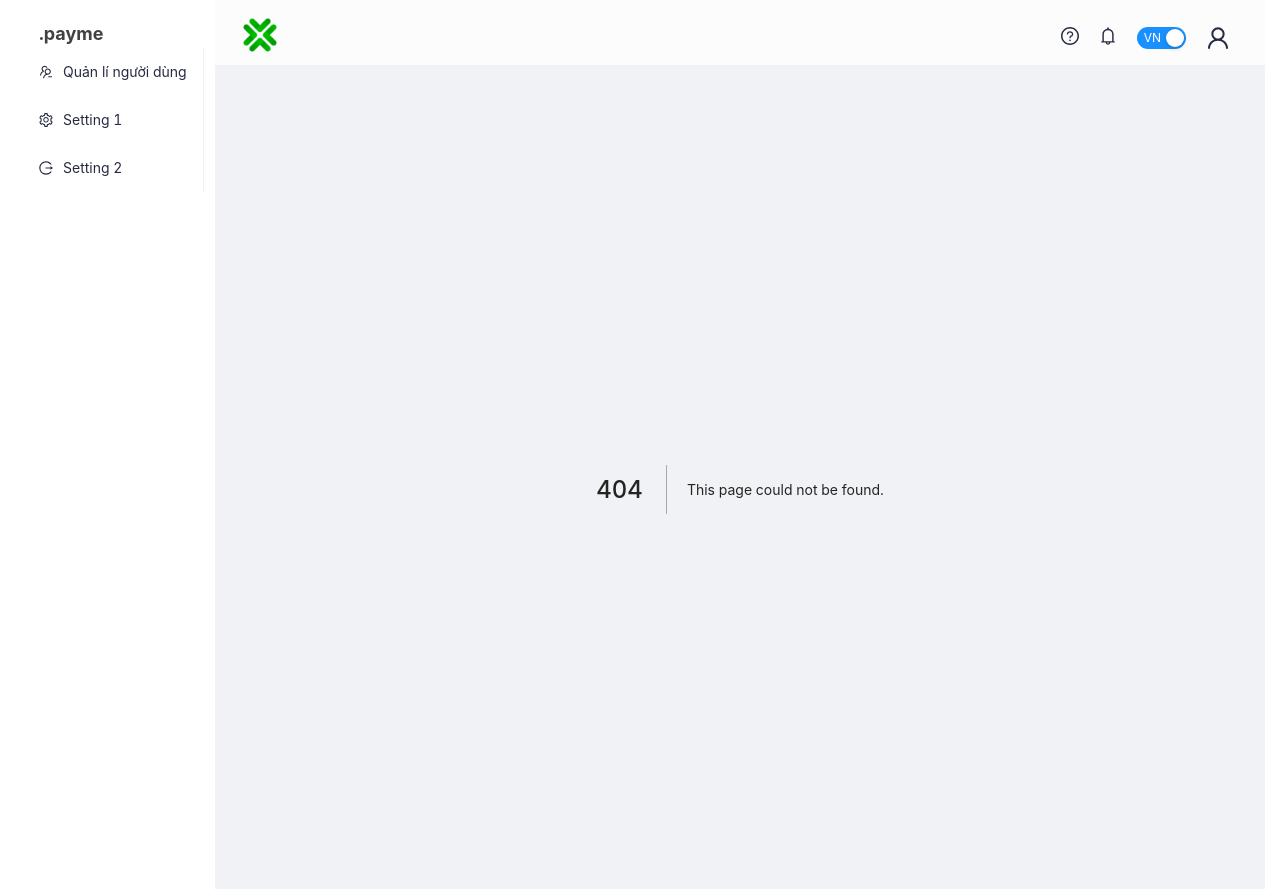
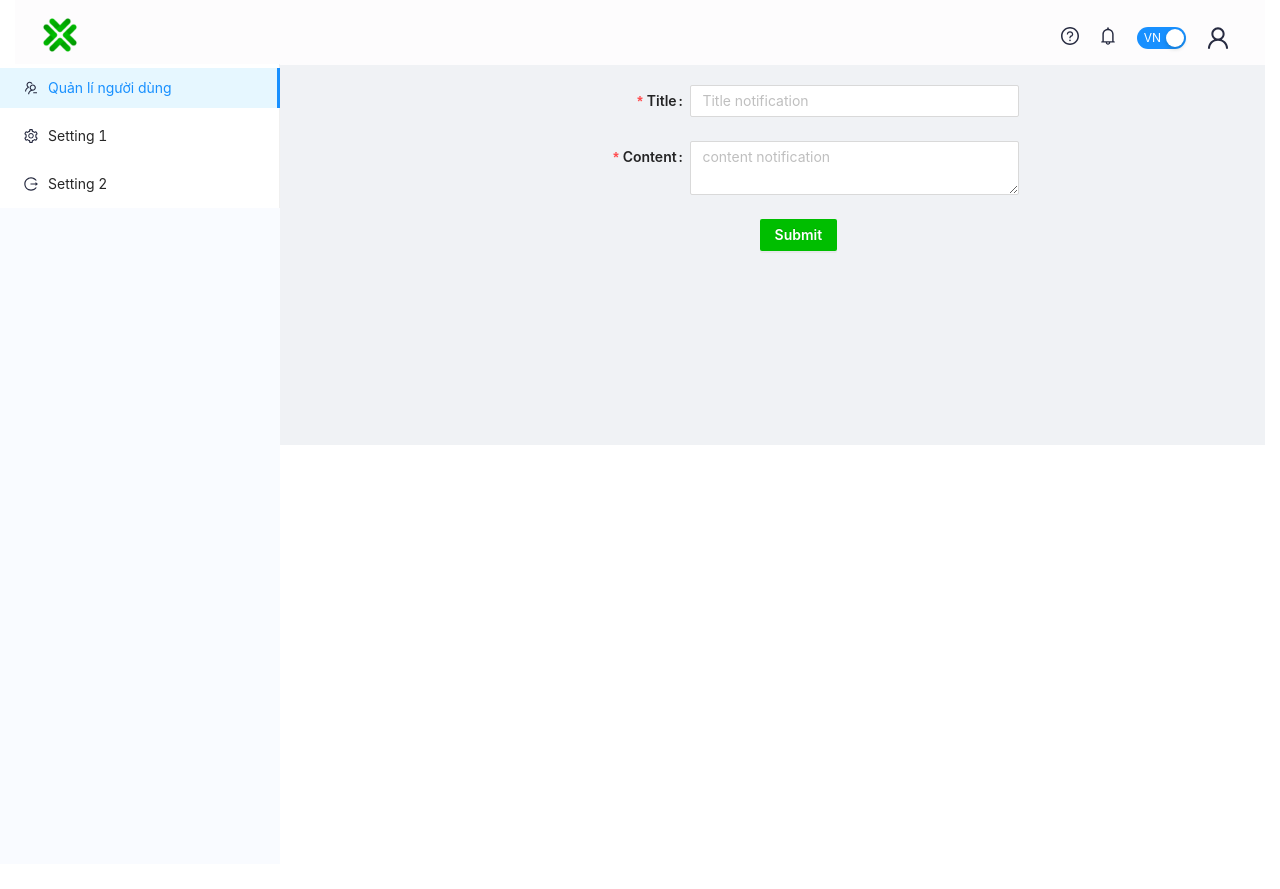
Before and after one commit to callmeNDL/demo-app, a Next.js app: page /notification in a window 1280 px wide. Before the commit this address had no page. After the commit the page ends 800 px from the top, so only its background shows below. Built offline with nearby package versions, Linux system fonts and the light colour scheme; no server answers.

Commit message:
add component push notification

```diff
--- /dev/null
+++ b/api/pushNotification.ts
@@ -0,0 +1,21 @@
+import axios from "axios";
+
+
+export const pushNoti = async (data: { title: string, content: string}) => {
+
+	const { status } = await axios.post(`https://onesignal.com/api/v1/notifications`, {
+    "app_id": "0fddad8e-61a1-4684-ab94-2652cd15f2e0",
+    "included_segments": ["Subscribed Users"],
+    "headings": {"en": data.title},
+    "contents": {"en": data.content}
+  },
+  {
+    headers: {
+      'Content-Type': 'application/json',
+      'Authorization': 'Basic MDMxZTIyYjctMjkzZS00NTM0LTgyYzAtMjc1OTI4YTVkNGRi'
+    }
+  }
+  );
+
+	return status;
+};
--- a/assets/scss/Sider.scss
+++ b/assets/scss/Sider.scss
@@ -1,20 +1,20 @@
-.sider {
-  padding: 20px 0;
+// .sider {
+//   padding: 20px 0;
 
-  &__content {
-    height: 100%;
+//   &__content {
+//     height: 100%;
 
-    &__logo {
-      padding-left: 24px;
-      font-size: 18px;
-      font-weight: 700;
-      color: #414141;
-    }
+//     &__logo {
+//       padding-left: 24px;
+//       font-size: 18px;
+//       font-weight: 700;
+//       color: #414141;
+//     }
 
-    .menu-sider {
-      height: 100%;
-    }
-  }
+//     .menu-sider {
+//       height: 100%;
+//     }
+//   }
 
 
-}
+// }
--- /dev/null
+++ b/assets/scss/notification/Notification.scss
@@ -0,0 +1,5 @@
+.notification {
+    label {
+        font-weight: 600;
+    }
+}
--- a/assets/scss/pages/PageCreateUser.scss
+++ b/assets/scss/pages/PageCreateUser.scss
@@ -1,6 +1,8 @@
 .create-user {
     background: white;
     border-radius: 15px 15px 0 0;
+    padding: 25px 10px;
+    margin-top: 10px;
 
     &__title {
         border-bottom: 1px solid var(--borderPrimary);
@@ -10,6 +12,7 @@
     }
 
     &__box {
+        padding-top: 20px;
         .ant-form-item {
             margin-bottom: 10px;
 
--- a/components/SiderApp.tsx
+++ b/components/SiderApp.tsx
@@ -1,39 +1,45 @@
+import Link from 'next/link';
 import React from 'react';
-import { Divider, Grid, Layout, Menu } from 'antd';
-const { Sider } = Layout;
+
+import type { MenuProps } from 'antd';
+import { Layout, Menu } from 'antd';
+
 import { routes } from '../router';
 
-const { useBreakpoint } = Grid;
-const SiderAPP = () => {
-  const screens = useBreakpoint();
+const { Sider } = Layout;
 
+const items: MenuProps['items'] = routes.length
+  ? routes.map((item, index) => ({
+      key: String(index + 1),
+      icon: React.createElement(item.icon),
+      label: (
+        <Link href={item.path}>
+          <a>{item.label}</a>
+        </Link>
+      ),
+    }))
+  : [];
+
+const SiderApp = () => {
   return (
-    <Sider
-      className="sider"
-      theme="light"
-      breakpoint="lg"
-      collapsedWidth="0"
-      onBreakpoint={(broken) => {}}
-      onCollapse={(collapsed, type) => {}}
-    >
-      <div className="sider__content" style={{ position: screens.xl ? 'fixed' : 'relative' }}>
-        <div className="sider__content__logo">.payme</div>
-        <div className="menu-sider">
-          <Menu
-            className="menu-sider__top"
-            theme="light"
-            mode="inline"
-            defaultSelectedKeys={['4']}
-            items={routes.map((item, index) => ({
-              key: String(index + 1),
-              icon: React.createElement(item.icon),
-              label: <div className="item-sider-top">{item.label}</div>,
-            }))}
-          />
-        </div>
-      </div>
-    </Sider>
+    <Layout hasSider>
+      <Sider
+        breakpoint="lg"
+        style={{
+          overflow: 'auto',
+          height: '100vh',
+          position: 'fixed',
+          left: 0,
+          top: '64px',
+          bottom: 0,
+          background: '#f9fbff',
+        }}
+        width={280}
+      >
+        <Menu mode="inline" defaultSelectedKeys={['1']} items={items} />
+      </Sider>
+    </Layout>
   );
 };
 
-export default SiderAPP;
+export default SiderApp;
--- a/layout/AppLayout.tsx
+++ b/layout/AppLayout.tsx
@@ -1,17 +1,21 @@
-import { UploadOutlined, UserOutlined, VideoCameraOutlined } from '@ant-design/icons';
-import { Layout, Menu } from 'antd';
+import { Grid, Layout } from 'antd';
 import React from 'react';
 import Header from '../components/Header';
 import SiderAPP from '../components/SiderApp';
 
-const { Content, Footer, Sider } = Layout;
+const { Content } = Layout;
+const { useBreakpoint } = Grid;
 
-const AppLayout = ({ children }: { children: React.ReactNode }) => (
-  <Layout className='container'>
-    <SiderAPP />
+const AppLayout = ({ children }: { children: React.ReactNode }) => {
+  const screens = useBreakpoint();
+  const leftContert = screens.lg ? 265 : 65;
+
+  return (
+    <Layout className="container">
       <Layout>
         <Header />
-      <Content style={{ margin: '24px 16px 0' }}>
+        <SiderAPP />
+        <Content style={{ marginLeft: leftContert }}>
           <div className="site-layout-background" style={{ minHeight: 360 }}>
             {children}
           </div>
@@ -20,4 +24,6 @@ const AppLayout = ({ children }: { children: React.ReactNode }) => (
       {/* <Footer style={{ textAlign: 'center',background:"none" }}>Ant Design ©2018 Created by Ant UED</Footer> */}
     </Layout>
   );
+};
+
 export default AppLayout;
--- a/package.json
+++ b/package.json
@@ -11,9 +11,12 @@
   "dependencies": {
     "@ant-design/icons": "^4.7.0",
     "antd": "^4.23.4",
+    "axios": "^1.1.3",
+    "firebase": "^9.12.1",
     "next": "12.3.1",
     "react": "18.2.0",
     "react-dom": "18.2.0",
+    "react-onesignal": "^2.0.4",
     "react-spring": "^9.5.5",
     "sass": "^1.55.0"
   },
--- a/pages/_app.tsx
+++ b/pages/_app.tsx
@@ -7,6 +7,7 @@ import '../assets/scss/CreateUser.scss';
 
 import '../assets/scss/pages/PageCreateUser.scss';
 import '../assets/scss/form/FormCreateUser.scss';
+import '../assets/scss/notification/Notification.scss';
 
 import 'antd/dist/antd.css';
 
--- /dev/null
+++ b/pages/notification/index.tsx
@@ -0,0 +1,75 @@
+import { Button, Col, Form, Input, Row } from 'antd';
+import TextArea from 'antd/lib/input/TextArea';
+import axios from 'axios';
+import React, { useEffect } from 'react';
+import OneSignal from 'react-onesignal';
+import { pushNoti } from '../../api/pushNotification';
+
+const Notification: React.FC = () => {
+  const onFinish = (values: any) => {
+    console.log('Success:', values);
+    pushNoti(values);
+  };
+
+  const onFinishFailed = (errorInfo: any) => {
+    console.log('Failed:', errorInfo);
+  };
+
+  useEffect(() => {
+    OneSignal.init({
+      appId: '0fddad8e-61a1-4684-ab94-2652cd15f2e0',
+    });
+
+    axios
+      .get('https://jsonplaceholder.typicode.com/posts')
+      .then(function (response) {
+        console.log(response);
+      })
+      .catch(function (error) {
+        console.log(error);
+      });
+  }, []);
+
+  return (
+    <Row justify="center" style={{ marginTop: 20 }}>
+      <Col span={12}>
+        <Form
+          name="basic"
+          className="notification"
+          labelCol={{ span: 8 }}
+          wrapperCol={{ span: 16 }}
+          initialValues={{ remember: true }}
+          onFinish={onFinish}
+          onFinishFailed={onFinishFailed}
+          autoComplete="off"
+        >
+          <Form.Item
+            label="Title"
+            name="title"
+            rules={[{ required: true, message: 'Please input your title!' }]}
+          >
+            <Input placeholder="Title notification" />
+          </Form.Item>
+
+          <Form.Item
+            label="Content"
+            name="content"
+            rules={[{ required: true, message: 'Please input your content!' }]}
+          >
+            <TextArea placeholder="content notification" />
+          </Form.Item>
+
+          <Row justify="center">
+            <Form.Item wrapperCol={{ offset: 8, span: 16 }}>
+              <Button type="primary" htmlType="submit" className="btn btn--create">
+                Submit
+              </Button>
+            </Form.Item>
+          </Row>
+        </Form>
+      </Col>
+    </Row>
+  );
+};
+
+export default Notification;
--- /dev/null
+++ b/public/OneSignalSDKWorker.js
@@ -0,0 +1 @@
+importScripts('https://cdn.onesignal.com/sdks/OneSignalSDKWorker.js');
```
Also changed, not shown: utils/firebase-messaging-sw.js (added, +38 -0 lines), 2 other files (tests, documents, lock files or other folders). Lines whose indentation alone changed are shown as unchanged.
